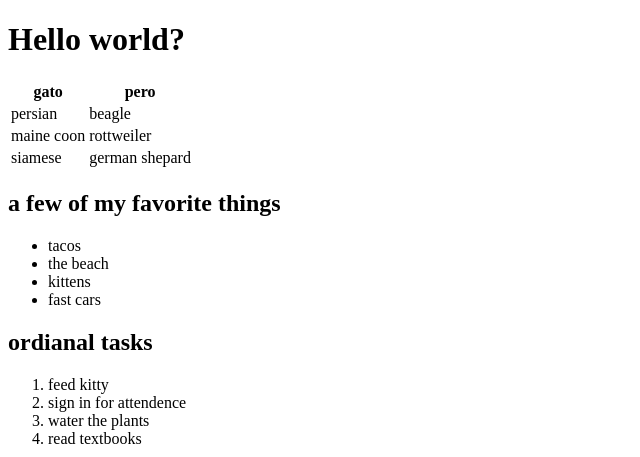
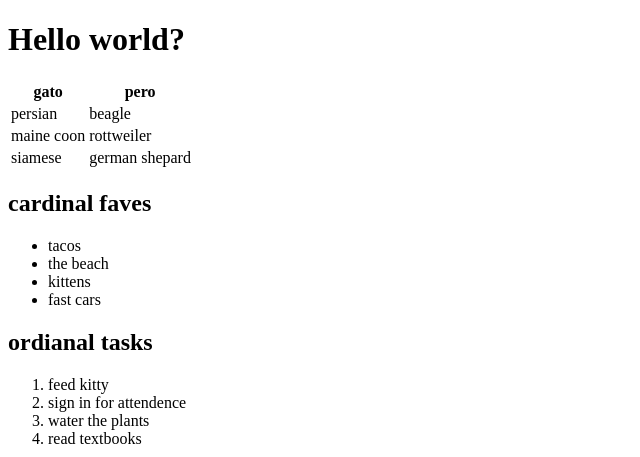
Before and after one commit to stevenhebert/html-sandbox, a PHP site: page / in a window 1280 px wide. Shown: the top 457 px of the page, without its empty margins (0-640 px from the left). Run offline with PHP 8.4, Linux system fonts and the light colour scheme.

Commit message:
fixed tags

```diff
--- a/index.php
+++ b/index.php
@@ -28,7 +28,7 @@
 		</table>
 
 		<!-- lets make a list -->
-		<h2>a few of my favorite things</h2>
+		<h2>cardinal faves</h2>
 		<ul>
 			<li>tacos</li>
 			<li>the beach</li>
```
